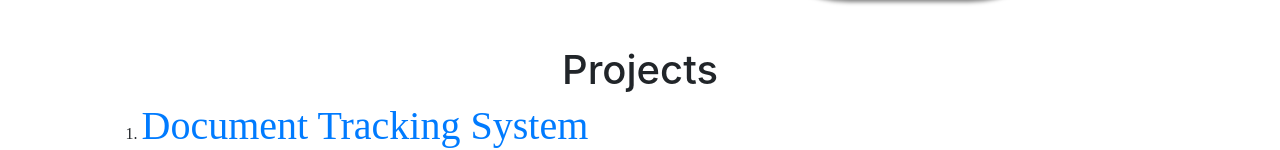
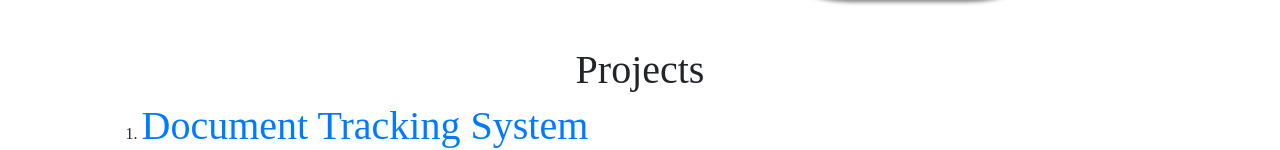
Before and after one commit to rajsng3737/rajsng3737.github.io, a plain HTML site: page index.html in a window 1280 px wide. Shown: the part 516-666 px from the top of the page. Drawn offline with nearby package versions, Linux system fonts and the light colour scheme.

Commit message:
Update index.html

```diff
--- a/index.html
+++ b/index.html
@@ -35,7 +35,7 @@
     </div>
     <br>
     <br>
-    <center><h1>Projects</h1></center>
+    <center><h1 class = "intro-body" style = "font-family: Superior title, Times New Roman, sans-serif;">Projects</h1></center>
     <div class = "projects-div">
         <ol id = "projects" Style = "font-family: Superior title, Times New Roman, sans-serif;">
             <li>
```
